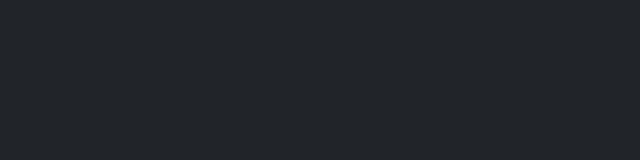
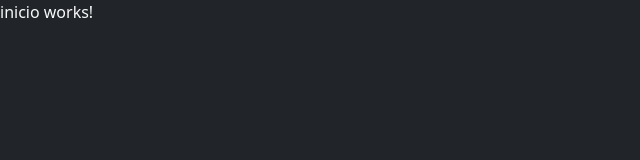
Before and after one commit to Ingressae/Ingressae-Angular, an Angular app in the folder ingressae/: page /inicio in a window 1280 px wide. Shown: the top 160 px of the page, without its empty margins (0-640 px from the left). Built offline with nearby package versions, Linux system fonts and the light colour scheme.

Commit message:
feat: icons bootstrap e text light padrão

```diff
--- a/ingressae/src/app/pages/inicio/inicio.scss
+++ b/ingressae/src/app/pages/inicio/inicio.scss
@@ -0,0 +1 @@
+@import url('https://cdn.jsdelivr.net/npm/bootstrap-icons@1.13.1/font/bootstrap-icons.min.css');
--- a/ingressae/src/index.html
+++ b/ingressae/src/index.html
@@ -9,12 +9,13 @@
   <link rel="icon" type="image/x-icon" href="favicon.ico">
   <link href="https://cdn.jsdelivr.net/npm/bootstrap@5.3.8/dist/css/bootstrap.min.css" rel="stylesheet"
     integrity="sha384-sRIl4kxILFvY47J16cr9ZwB07vP4J8+LH7qKQnuqkuIAvNWLzeN8tE5YBujZqJLB" crossorigin="anonymous">
+  <link rel="stylesheet" href="https://cdn.jsdelivr.net/npm/bootstrap-icons@1.13.1/font/bootstrap-icons.min.css">
   <script src="https://cdn.jsdelivr.net/npm/bootstrap@5.3.8/dist/js/bootstrap.bundle.min.js"
     integrity="sha384-FKyoEForCGlyvwx9Hj09JcYn3nv7wiPVlz7YYwJrWVcXK/BmnVDxM+D2scQbITxI"
     crossorigin="anonymous"></script>
 </head>
 
-<body class="bg-dark">
+<body class="bg-dark text-light">
   <app-root></app-root>
 </body>
 
```
